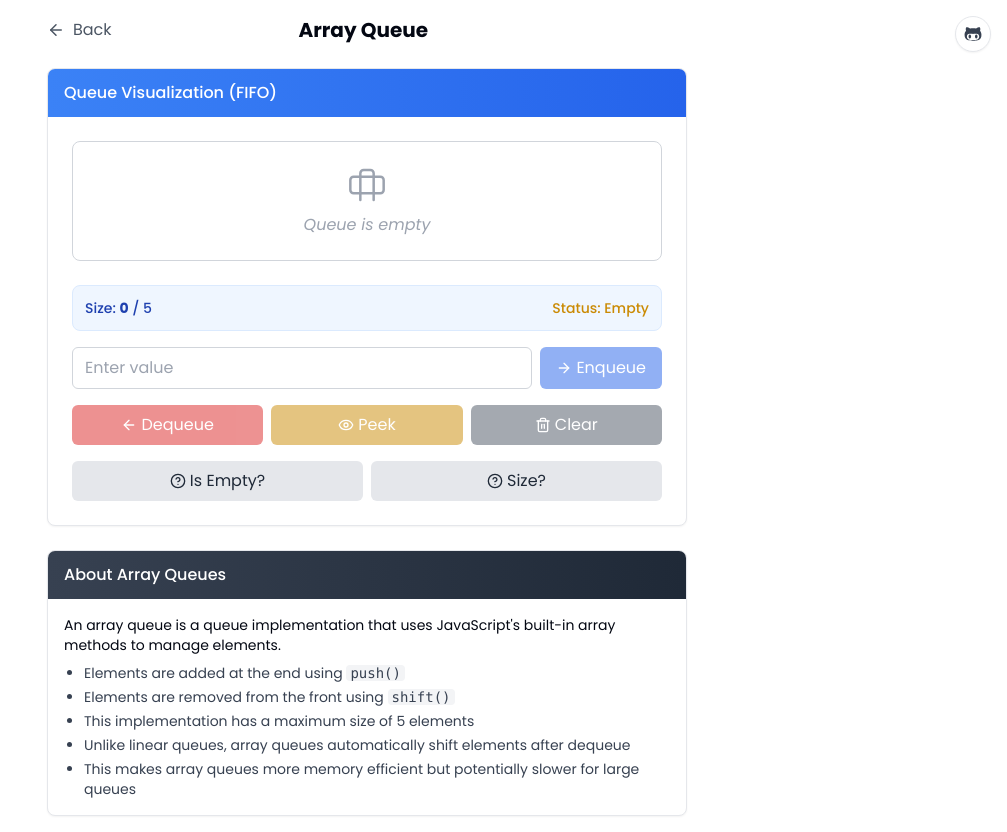
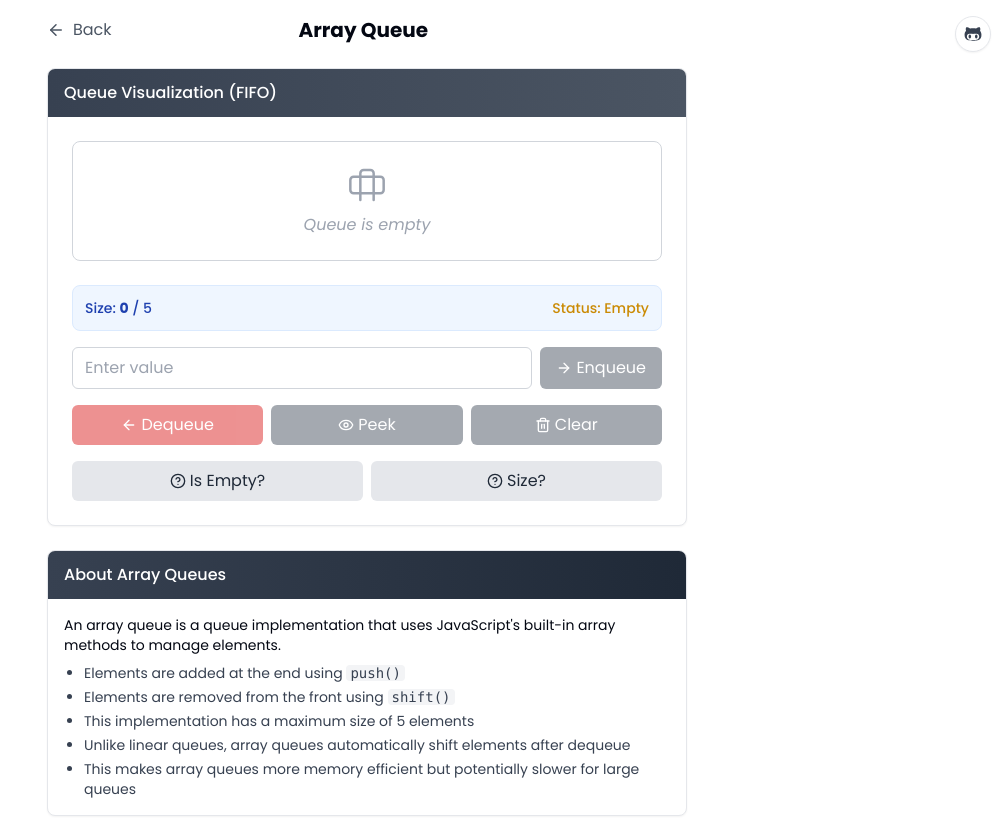
Before and after one commit to BryanLomerio/Data-Structures-playground, a React (Vite) app: page /array-queue in a window 1280 px wide. Shown: the whole page, without its empty margins (273-1280 px from the left). Built offline with nearby package versions, Linux system fonts and the light colour scheme.

Commit message:
fix: adjusted Queue Visualizer

```diff
--- a/src/components/queue/ArrayQueue.jsx
+++ b/src/components/queue/ArrayQueue.jsx
@@ -140,7 +140,7 @@ function ArrayQueue() {
       </div>
 
       <div className="bg-white rounded-lg shadow-sm border border-gray-200 overflow-hidden mb-6">
-        <div className="bg-gradient-to-r from-blue-500 to-blue-600 px-4 py-3">
+        <div className="bg-gradient-to-r from-gray-700 to-gray-600 px-4 py-3">
           <h3 className="text-white font-medium">Queue Visualization (FIFO)</h3>
         </div>
 
@@ -262,7 +262,7 @@ function ArrayQueue() {
               />
               <button
                 onClick={enqueue}
-                className="px-4 py-2 bg-blue-600 text-white rounded-md hover:bg-blue-700 transition-colors flex items-center gap-1 disabled:opacity-50 disabled:cursor-not-allowed"
+                className="px-4 py-2 bg-gray-600 text-white rounded-md hover:bg-gray-700 transition-colors flex items-center gap-1 disabled:opacity-50 disabled:cursor-not-allowed"
                 disabled={isAnimating || queue.length >= maxSize || !inputValue}
               >
                 <ArrowRight size={16} />
@@ -281,7 +281,7 @@ function ArrayQueue() {
               </button>
               <button
                 onClick={peek}
-                className="px-3 py-2 bg-yellow-600 text-white rounded-md hover:bg-yellow-700 transition-colors flex items-center justify-center gap-1 disabled:opacity-50 disabled:cursor-not-allowed"
+                className="px-3 py-2 bg-gray-600 text-white rounded-md hover:bg-gray-700 transition-colors flex items-center justify-center gap-1 disabled:opacity-50 disabled:cursor-not-allowed"
                 disabled={isAnimating || queue.length === 0}
               >
                 <Eye size={16} />
--- a/src/components/queue/CircularQueue.jsx
+++ b/src/components/queue/CircularQueue.jsx
@@ -115,7 +115,7 @@ function CircularQueue() {
       </div>
 
       <div className="bg-white rounded-lg shadow-sm border border-gray-200 overflow-hidden mb-6">
-        <div className="bg-gradient-to-r from-green-500 to-green-600 px-4 py-3">
+        <div className="bg-gradient-to-r from-gray-700 to-gray-600 px-4 py-3">
           <h3 className="text-white font-medium">Queue Visualization (FIFO)</h3>
         </div>
 
@@ -229,7 +229,7 @@ function CircularQueue() {
                     setNotification("Please enter a value.")
                   }
                 }}
-                className="px-4 py-2 bg-green-600 text-white rounded-md hover:bg-green-700 transition-colors flex items-center gap-1 disabled:opacity-50 disabled:cursor-not-allowed"
+                className="px-4 py-2 bg-gray-600 text-white rounded-md hover:bg-gray-700 transition-colors flex items-center gap-1 disabled:opacity-50 disabled:cursor-not-allowed"
                 disabled={isAnimating || isFull() || !inputValue}
               >
                 <ArrowRight size={16} />
--- a/src/components/queue/QueueLinear.jsx
+++ b/src/components/queue/QueueLinear.jsx
@@ -116,7 +116,7 @@ function QueueLinear() {
       </div>
 
       <div className="bg-white rounded-lg shadow-sm border border-gray-200 overflow-hidden mb-6">
-        <div className="bg-gradient-to-r from-purple-500 to-purple-600 px-4 py-3">
+        <div className="bg-gradient-to-r from-gray-700 to-gray-600 px-4 py-3">
           <h3 className="text-white font-medium">Queue Visualization (FIFO)</h3>
         </div>
 
@@ -260,7 +260,7 @@ function QueueLinear() {
                     setNotification("Please enter a value.")
                   }
                 }}
-                className="px-4 py-2 bg-purple-600 text-white rounded-md hover:bg-purple-700 transition-colors flex items-center gap-1 disabled:opacity-50 disabled:cursor-not-allowed"
+                className="px-4 py-2 bg-gray-700 text-white rounded-md hover:bg-gray-600 transition-colors flex items-center gap-1 disabled:opacity-50 disabled:cursor-not-allowed"
                 disabled={isAnimating || isFull() || !inputValue}
               >
                 <ArrowRight size={16} />
```
